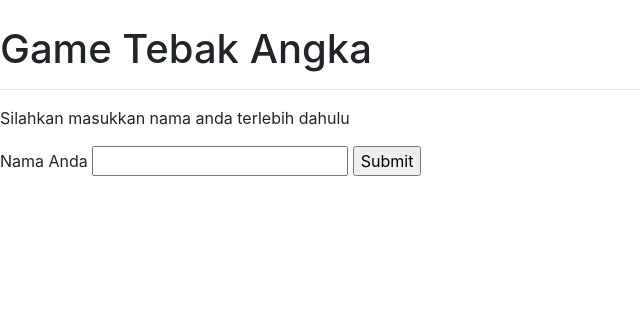
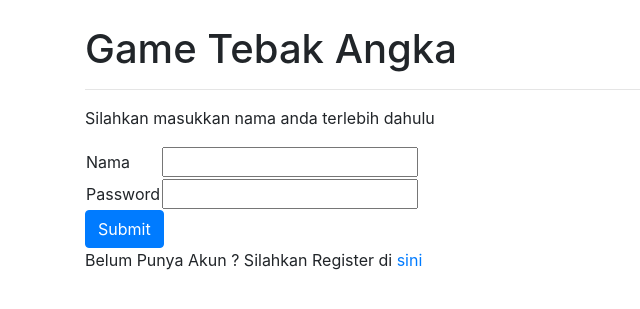
Before and after one commit to StevenBudi/Learning-basic-php, a PHP site: page /login.php in a window 1280 px wide. Shown: the part 100-409 px from the top of the page, without its empty margins (0-640 px from the left). Run offline with PHP 8.4, Linux system fonts and the light colour scheme; some libraries are stand-ins or nearby versions.

Commit message:
fixing login proses

```diff
--- a/praktikum6/Latihan/game.php
+++ b/praktikum6/Latihan/game.php
@@ -1,5 +1,5 @@
 <?php
-if (isset($_COOKIE['username'])) {
+if (isset($_COOKIE['active'])) {
 
     include("./header.php");
     require("./safe.php");
--- a/praktikum6/Latihan/login.php
+++ b/praktikum6/Latihan/login.php
@@ -3,25 +3,48 @@
     require("./safe.php");
     headerDecor();
     $expire = time()+24*3600;
+
+    $users = array(
+        array("jono", "Jono Maryono" ,"1234")
+    );
     if(isset($_POST['submit'])){
-        setcookie("username", $_POST["username"], $expire);
-        $_COOKIE["username"] = $_POST["username"];
+        foreach ($users as $profile) {
+            if ($profile[0] == $_POST['username'] && $profile[2] == $_POST['password']){
+                setcookie("active", $profile[1], $expire);
+                $_COOKIE["active"] = $profile[1];
                 setcookie("random", encryption(strval(rand(0, 100))), $expire);
+            }
+            if (isset($_COOKIE["active"])){
+                echo("<script>window.location.href=('game.php')</script>");
+            }
+        }
+        echo("<script>alert('Login Gagal, check kembali password dan email anda')</script>");
 
     }
-    if(isset($_COOKIE["username"])){
-        echo("<script>window.location.href=('game.php')</script>");
-    }
+
 
     else{
 ?>
+
+    <div class="container container-fluid">
         <h1>Game Tebak Angka</h1>
         <hr>
         <p>Silahkan masukkan nama anda terlebih dahulu</p>
         <form action="login.php" method="POST">
-        Nama Anda <input type="text" name="username">
-        <input type="submit" value="Submit" name="submit">
+            <table>
+                <tr class="mb-3 pb-5">
+                    <td>Nama</td>
+                    <td><input type="text" name="username"></td>
+                </tr>
+                <tr class="mb-3 pb-5">
+                    <td>Password</td>
+                    <td><input type="password" name="password"></td>
+                </tr>
+            </table>
+            <input type="submit" value="Submit" name="submit" class="btn btn-primary">
         </form>
+        <p>Belum Punya Akun ? Silahkan Register di <a href='register.php'>sini</a></p>
+    </div>
 <?php
     }
 ?>
```
Lines whose indentation alone changed are shown as unchanged.
